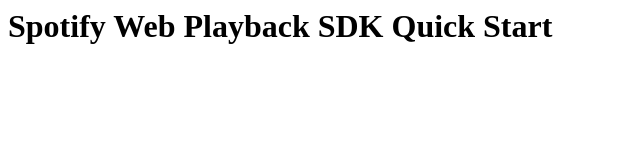
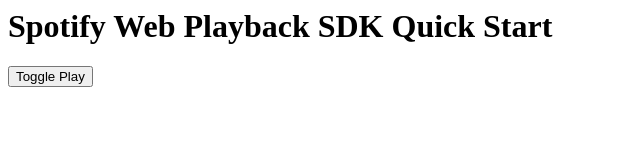
Before and after one commit to shelpert/shelpert.github.io, a plain HTML site: page index.html in a window 1280 px wide. Shown: the whole page, without its empty margins (0-640 px from the left). Drawn offline with Linux system fonts and the light colour scheme.

Commit message:
Update index.html

```diff
--- a/index.html
+++ b/index.html
@@ -4,6 +4,7 @@
   </head>
   <body>
     <h1>Spotify Web Playback SDK Quick Start</h1>
+    <button id="togglePlay">Toggle Play</button>
     <script src="https://sdk.scdn.co/spotify-player.js"></script>
         <script>
         window.onSpotifyWebPlaybackSDKReady = () => {
```
